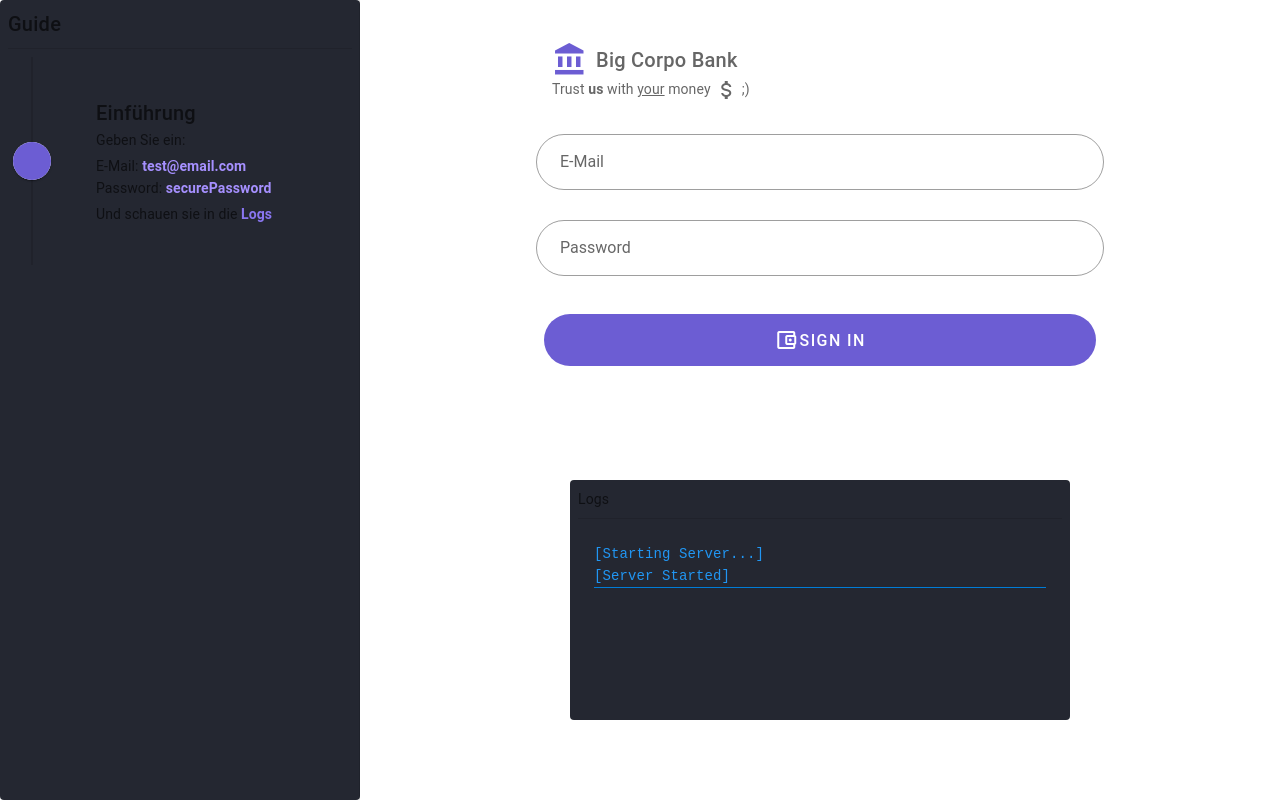
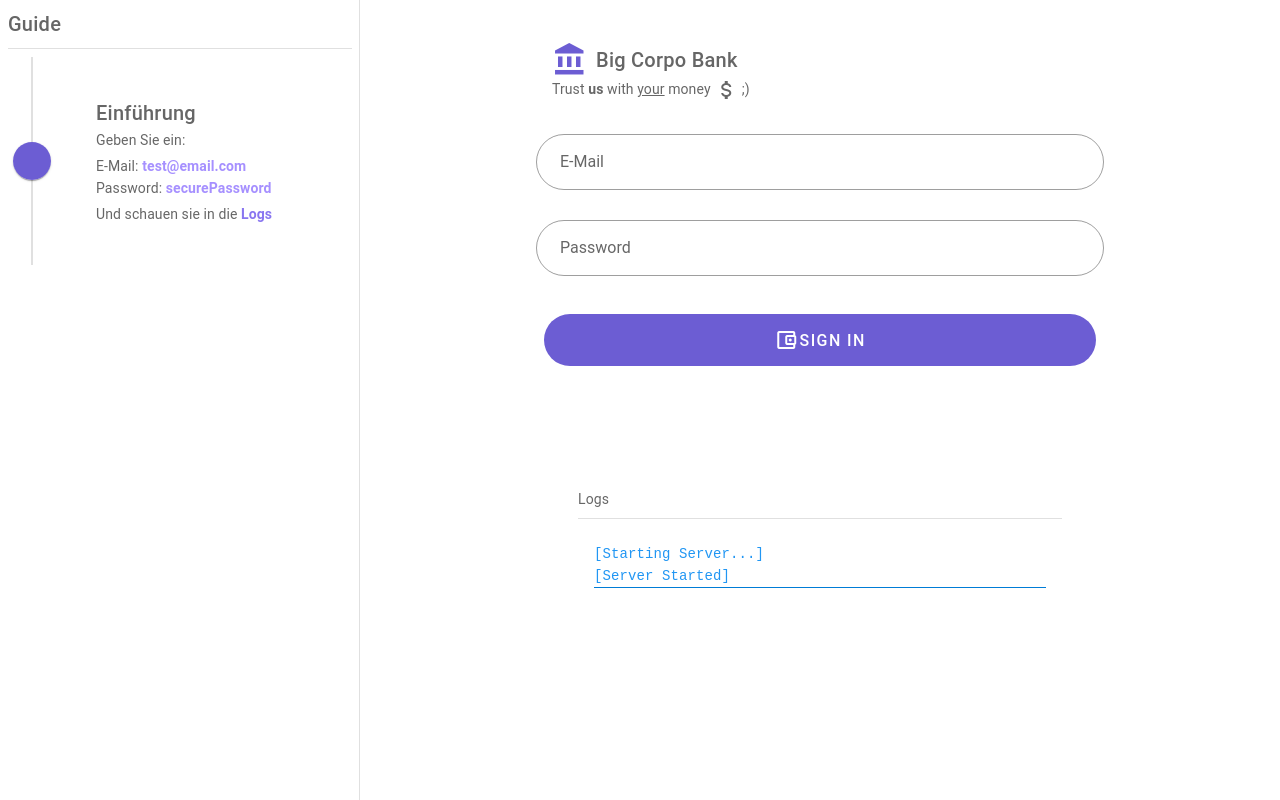
Before and after one commit to DanielTerletzkiy/lf4-sql_injections, a Vue app: page / in a window 1280 px wide. Built offline with nearby package versions, Linux system fonts and the light colour scheme; a small style sheet from the web is missing; what vue-highlightjs would draw is missing.

Commit message:
theme to light

```diff
--- a/src/components/CodeSnippet.vue
+++ b/src/components/CodeSnippet.vue
@@ -1,5 +1,5 @@
 <template>
-  <v-card color="#242731" width="500" flat height="240">
+  <v-card width="500" flat height="240">
     <v-card-subtitle class="pa-2">
       Code Snippet
     </v-card-subtitle>
--- a/src/components/LogWindow.vue
+++ b/src/components/LogWindow.vue
@@ -1,5 +1,5 @@
 <template>
-  <v-card color="#242731" width="500" flat height="240">
+  <v-card width="500" flat height="240">
     <v-card-subtitle class="pa-2">
       Logs
     </v-card-subtitle>
--- a/src/components/TutorialCard.vue
+++ b/src/components/TutorialCard.vue
@@ -1,5 +1,5 @@
 <template>
-  <v-card color="#242731" width="600" flat height="100%">
+  <v-card width="600" flat height="100%">
     <v-card-text class="pa-0">
       <v-card-title class="pa-2">
         Guide
```
